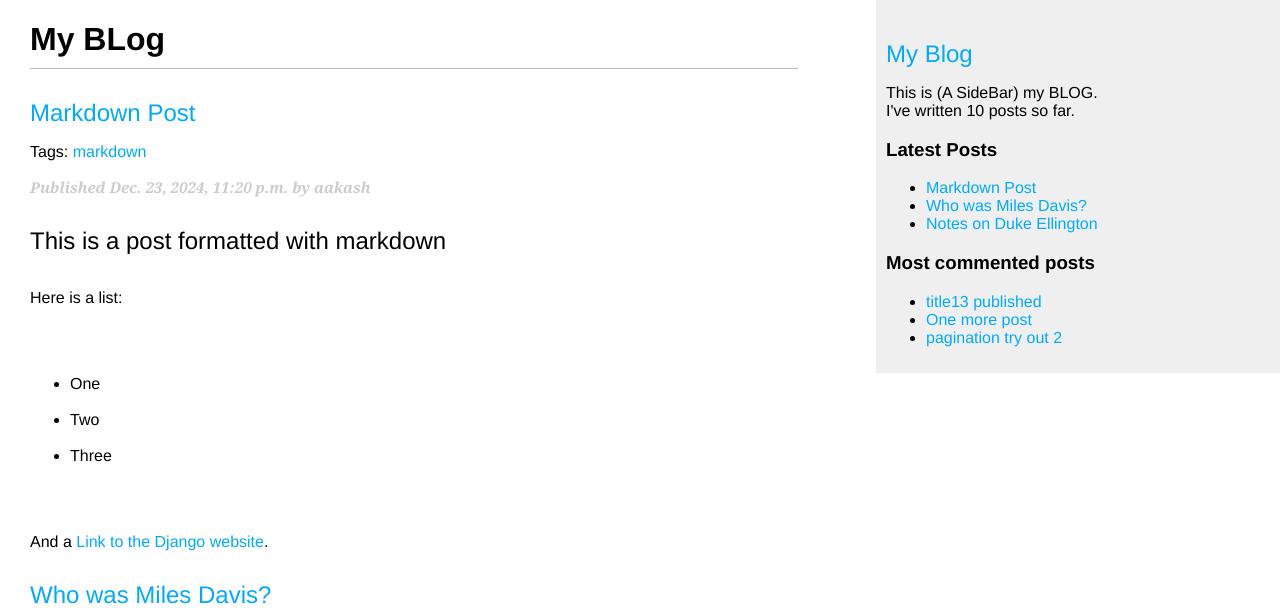
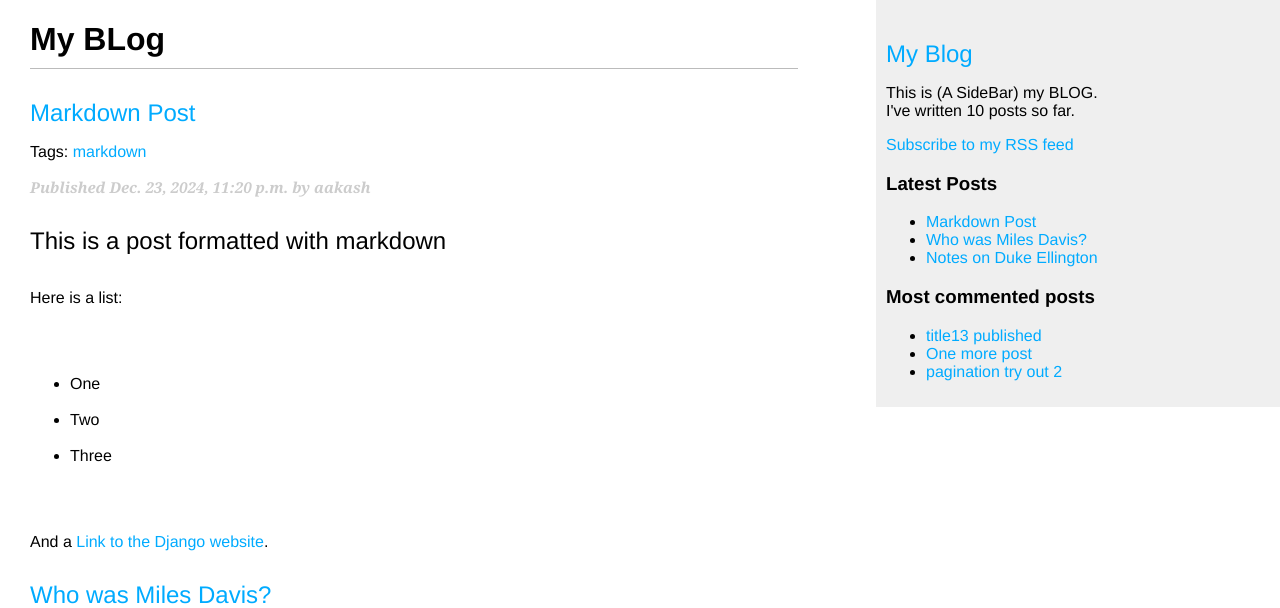
Before and after one commit to Aakashraz/django-myblog, a Django app: page /blog/ in a window 1280 px wide. Shown: the top 608 px of the page. Run offline with Django 5.2, Linux system fonts and the light colour scheme; data comes from the database, SQL or seed files in the repository; parts of the project's set-up code (start-up, migrations or seed data) failed here and were passed over.

Commit message:
adding post_feed links on the sidebar of main page

```diff
--- a/blog/templates/blog/base.html
+++ b/blog/templates/blog/base.html
@@ -23,6 +23,13 @@
             This is (A SideBar) my BLOG. <br>
             I've written {% total_posts %} posts so far.
         </p>
+        <!-- Adding RSS feed links-->
+        <p>
+            <a href='{% url "blog:post_feed" %}'>
+                Subscribe to my RSS feed
+            </a>
+        </p>
+
         <h3>Latest Posts</h3>
         <!-- Showing only 3 posts -->
         {% show_latest_posts 3 %}
--- a/blog/urls.py
+++ b/blog/urls.py
@@ -1,5 +1,7 @@
 from django.urls import path
 from . import views
+from .feeds import LatestPostsFeed
+
 
 app_name = 'blog'
 
@@ -17,4 +19,6 @@ urlpatterns = [
     path('redirect/', views.redirect_me, name='redirect_me'),
     path('<int:post_id>/share/', views.post_share, name='post_share'),
     path('<int:post_id>/comment/', views.post_comment, name='post_comment'),
+    path('feed/', LatestPostsFeed(), name='post_feed'),
+
 ]
```
